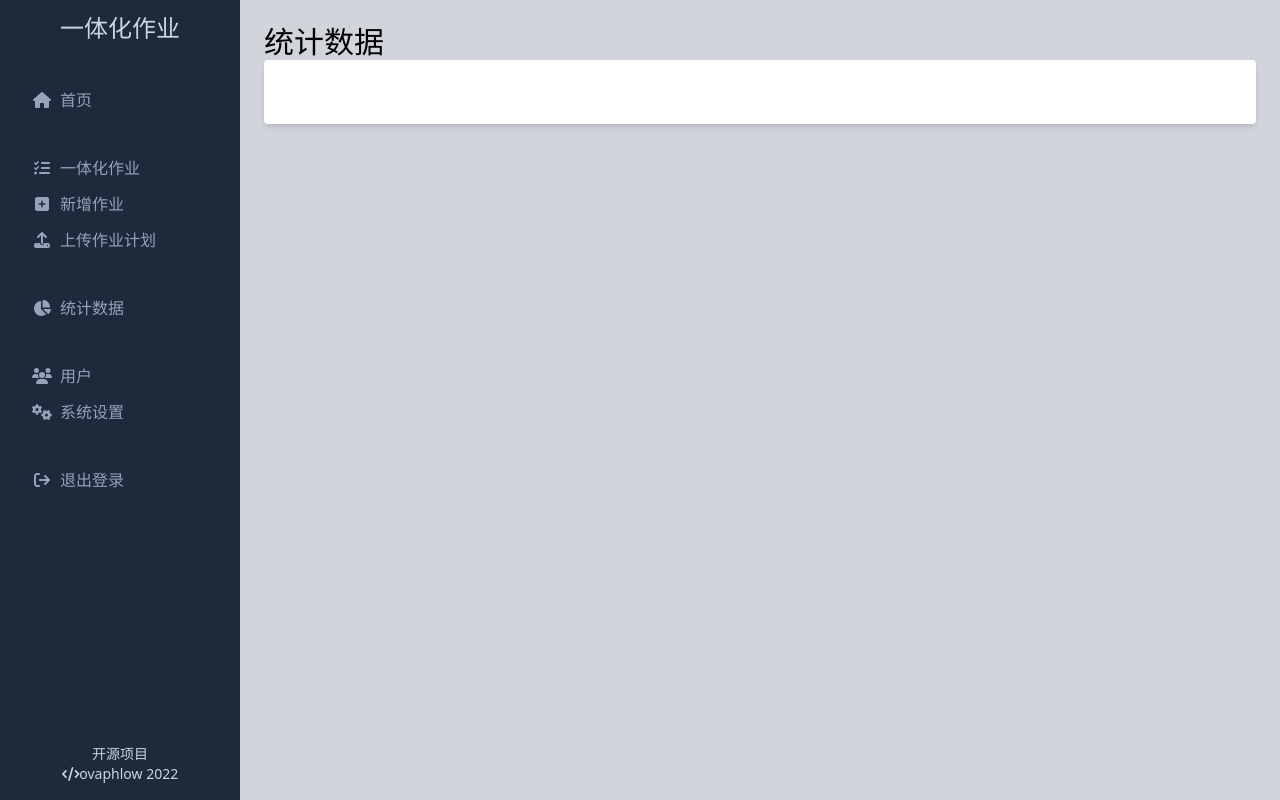
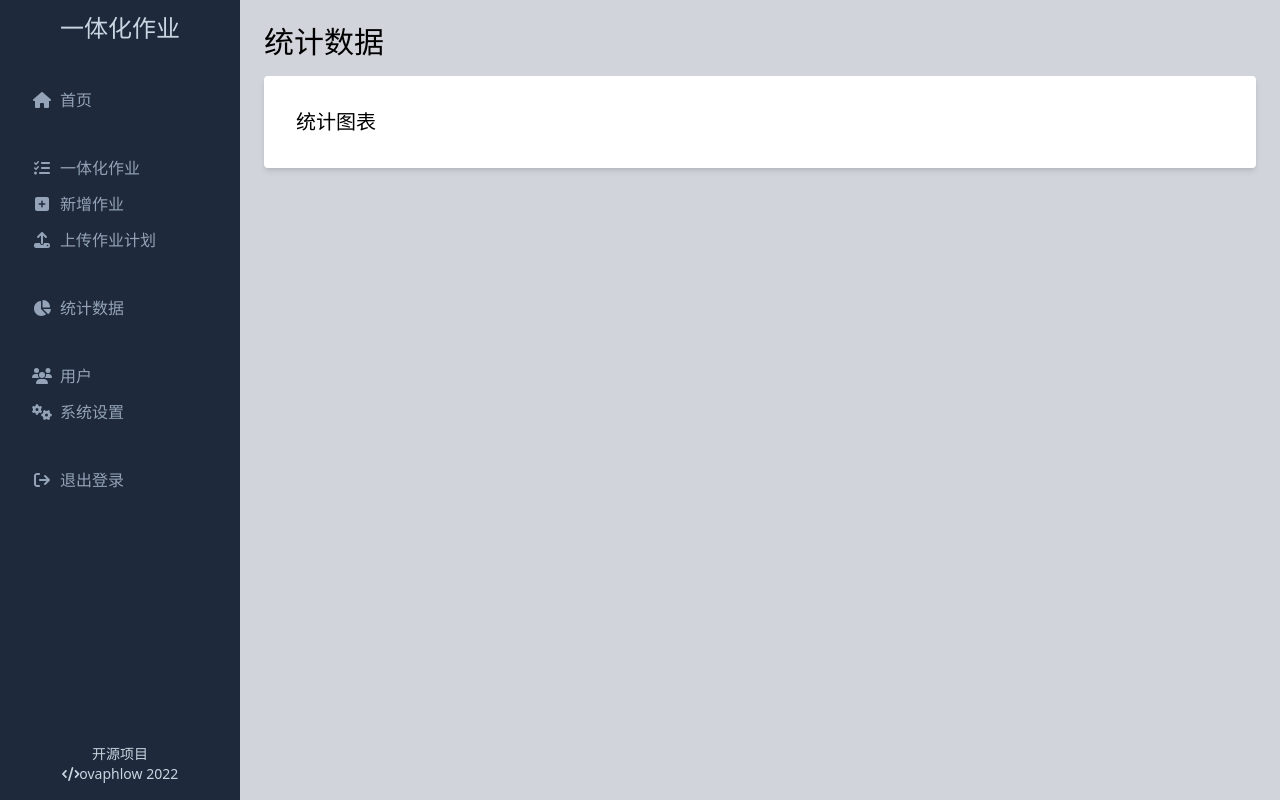
Before and after one commit to ovaphlow/ovaphlow-pitchfork-cra, a React (Create React App) app: page /stats in a window 1280 px wide. Built offline with nearby package versions, Linux system fonts and the light colour scheme.

Commit message:
close #I53Z54

```diff
--- a/src/page/Stats.jsx
+++ b/src/page/Stats.jsx
@@ -6,7 +6,14 @@ export default function Stats() {
   return (
     <Layout>
       <PageTitle text="统计数据" />
-      <Box></Box>
+      <div className="my-4"></div>
+      <Box>
+        <div className="grid gap-4">
+          <p className="text-xl">
+            统计图表
+          </p>
+        </div>
+      </Box>
     </Layout>
   );
 }
```
